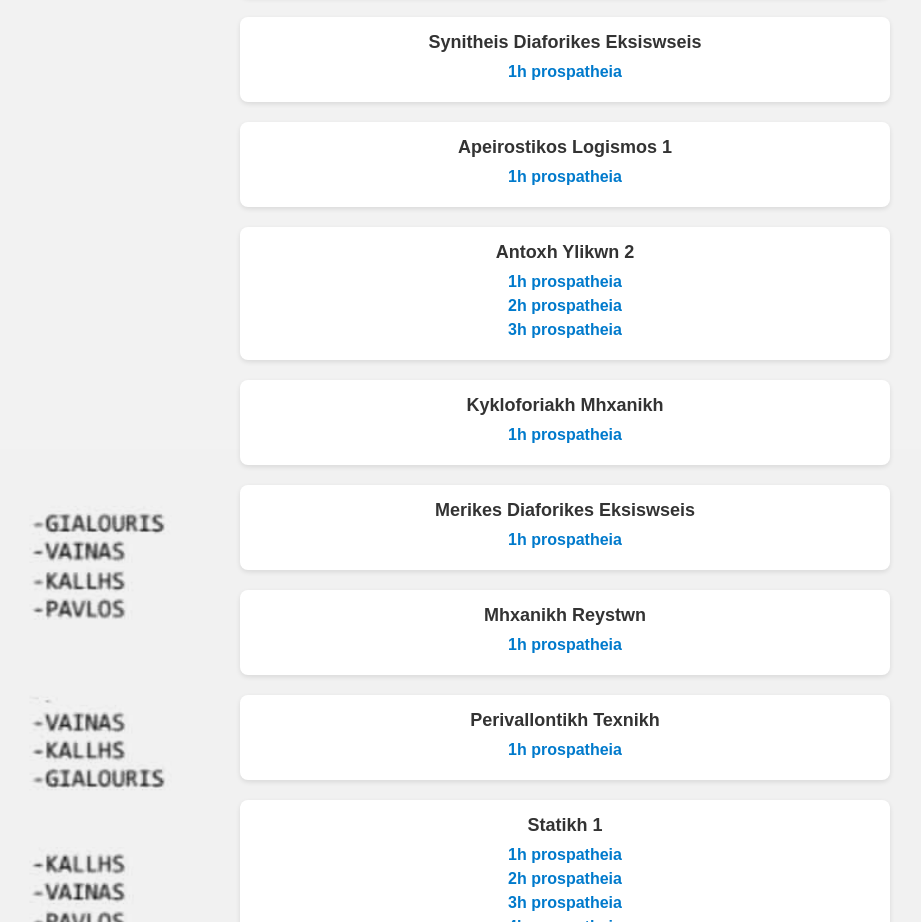
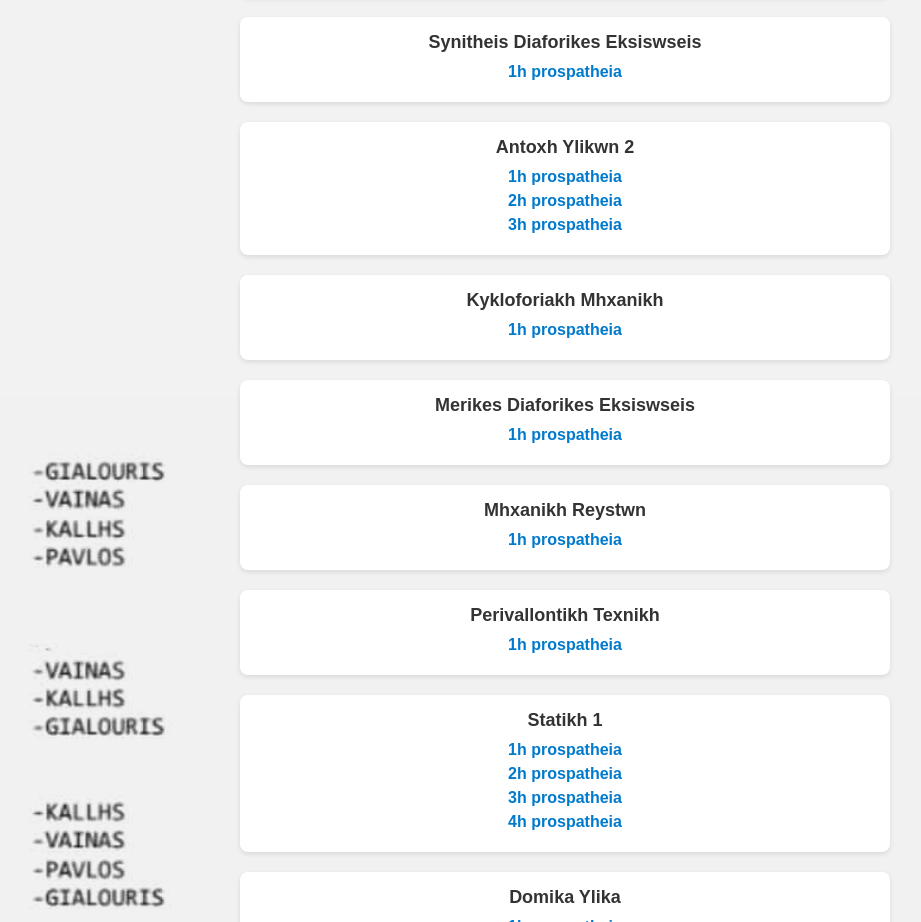
Before and after one commit to PavlosGkougkoulis/Uni_Site, a plain HTML site: page docs/subjects.html in a window 1280 px wide. Shown: the part 1989-2911 px from the top of the page, without its empty margins (75-996 px from the left). Drawn offline with Linux system fonts and the light colour scheme.

Commit message:
Diorthwsh

```diff
--- a/docs/subjects.html
+++ b/docs/subjects.html
@@ -215,13 +215,6 @@
     <div class="subject-title">Synitheis Diaforikes Eksiswseis</div>
     <ul>
       <li><a href="https://drive.google.com/file/d/english-link" target="_blank">1h prospatheia</a></li>
-    </ul>
-  </div>
-
-  <div class="subject-card">
-    <div class="subject-title">Apeirostikos Logismos 1</div>
-    <ul>
-      <li><a href="https://drive.google.com/file/d/math-link" target="_blank">1h prospatheia</a></li>
     </ul>
   </div>
 
```
